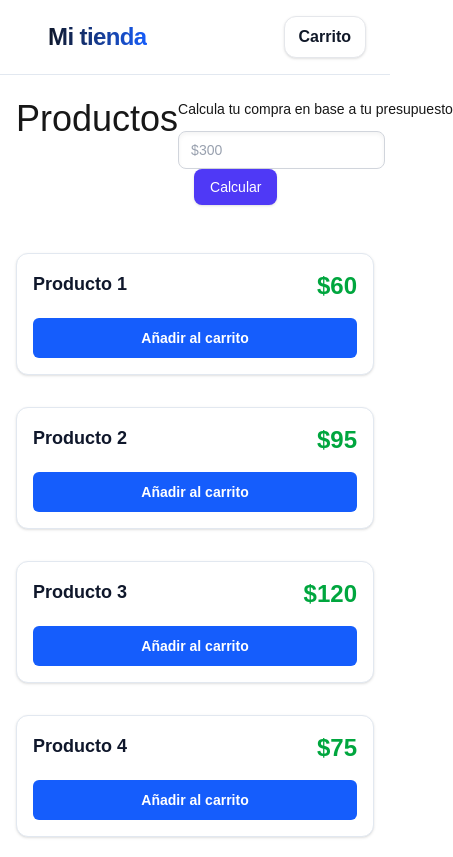
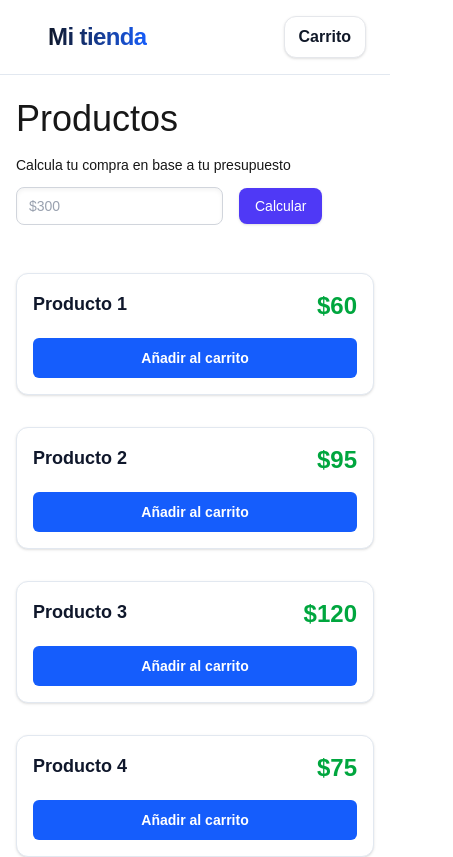
Before and after one commit to jazzielp/cart-nextjs-ts, a Next.js app: page / in a window 390 px wide. Shown: the top 857 px of the page, 453 px wide, since content can reach past the window. Built offline with nearby package versions, Linux system fonts and the light colour scheme.

Commit message:
Refactor ListProducto component layout for improved structure and responsiveness

```diff
--- a/src/app/components/ListProducto.tsx
+++ b/src/app/components/ListProducto.tsx
@@ -6,8 +6,8 @@ export function ListProducto() {
   const products = useStore((state) => state.products);
   return (
     <main className="">
-      <div className="flex justify-between max-w-7xl m-auto px-4 sm:px-6 lg:px-8 py-6 md:py-10">
-        <div>
+      <div className="flex flex-col lg:flex-row lg:justify-between max-w-7xl m-auto px-4 sm:px-6 lg:px-8 py-6 md:py-10">
+        <div className="mb-4">
           <h2 className="text-4xl">Productos</h2>
         </div>
         <Budget />
```
